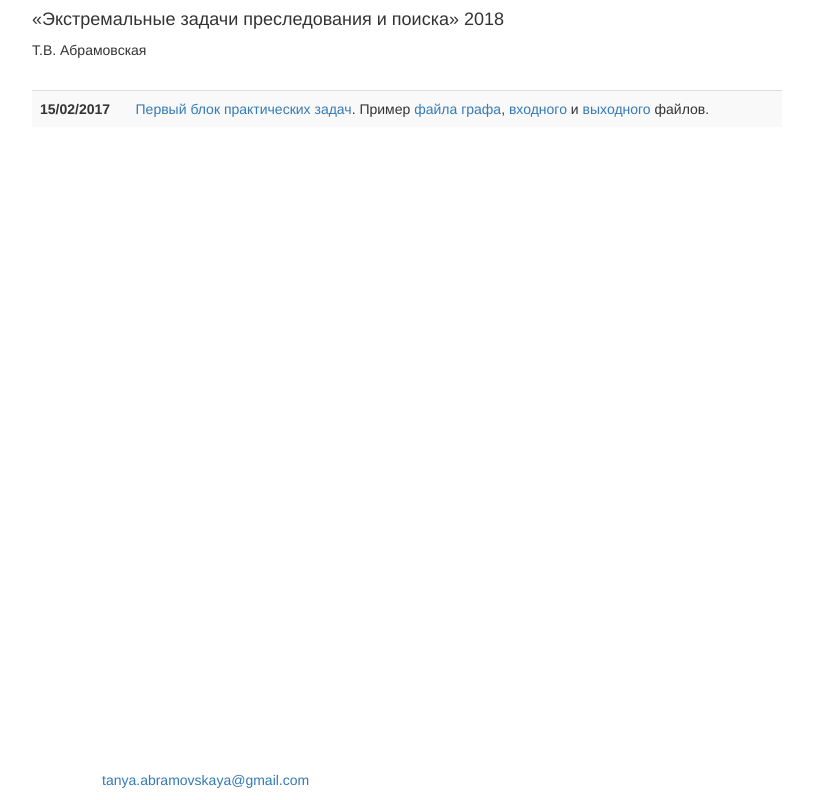
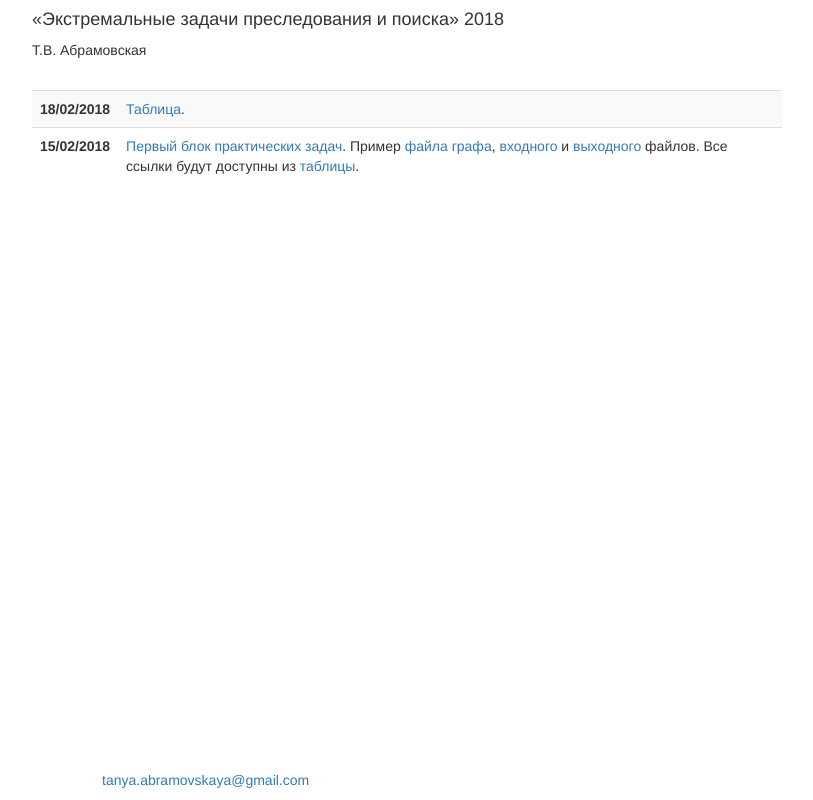
Before and after one commit to TAbramovskaya/GraphSearching-2017, a plain HTML site: page index.html in a window 1280 px wide. Shown: the top 800 px of the page, without its empty margins (38-851 px from the left). Drawn offline with nearby package versions, Linux system fonts and the light colour scheme.

Commit message:
Page update

```diff
--- a/index.html
+++ b/index.html
@@ -25,9 +25,14 @@
     			<br>
     			<table class="table table-striped">
     				<tbody>
+
                         <tr>
-                            <th scope=row>15/02/2017</th>
-                            <td><a href="contents\gs-20180215-problem-set-graphs.pdf">Первый блок практических задач</a>. Пример <a href="contents\test1.graph">файла графа</a>, <a href="contents\test1.in">входного</a> и <a href="contents\test1.out">выходного</a> файлов.
+                            <th scope=row>18/02/2018</th>
+                            <td><a href="https://docs.google.com/spreadsheets/d/1N-dpXZ7zrtKp89xfVXpqA04DxcCysBSlifbaVycuIC4/edit?usp=sharing">Таблица</a>.</td>
+                        </tr>
+                        <tr>
+                            <th scope=row>15/02/2018</th>
+                            <td><a href="contents\gs-20180215-problem-set-graphs.pdf">Первый блок практических задач</a>. Пример <a href="contents\test1.graph">файла графа</a>, <a href="contents\test1.in">входного</a> и <a href="contents\test1.out">выходного</a> файлов. Все ссылки будут доступны из <a href="https://docs.google.com/spreadsheets/d/1YjeECqebRzC_F34AnHS0sFQcKvDMw3VYoVN_o3mnXFU/edit?usp=sharing">таблицы</a>.
                         </tr>
     				</tbody>
     			</table>
```
